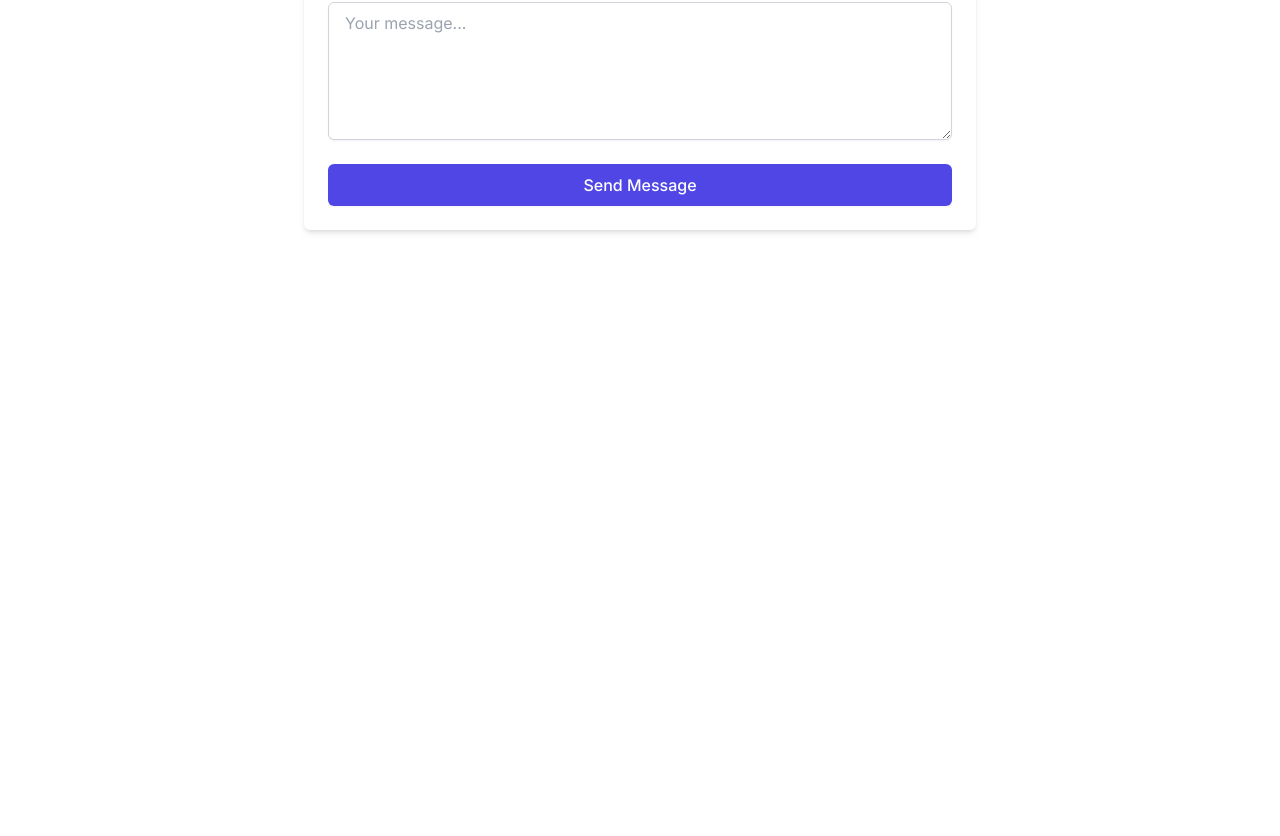
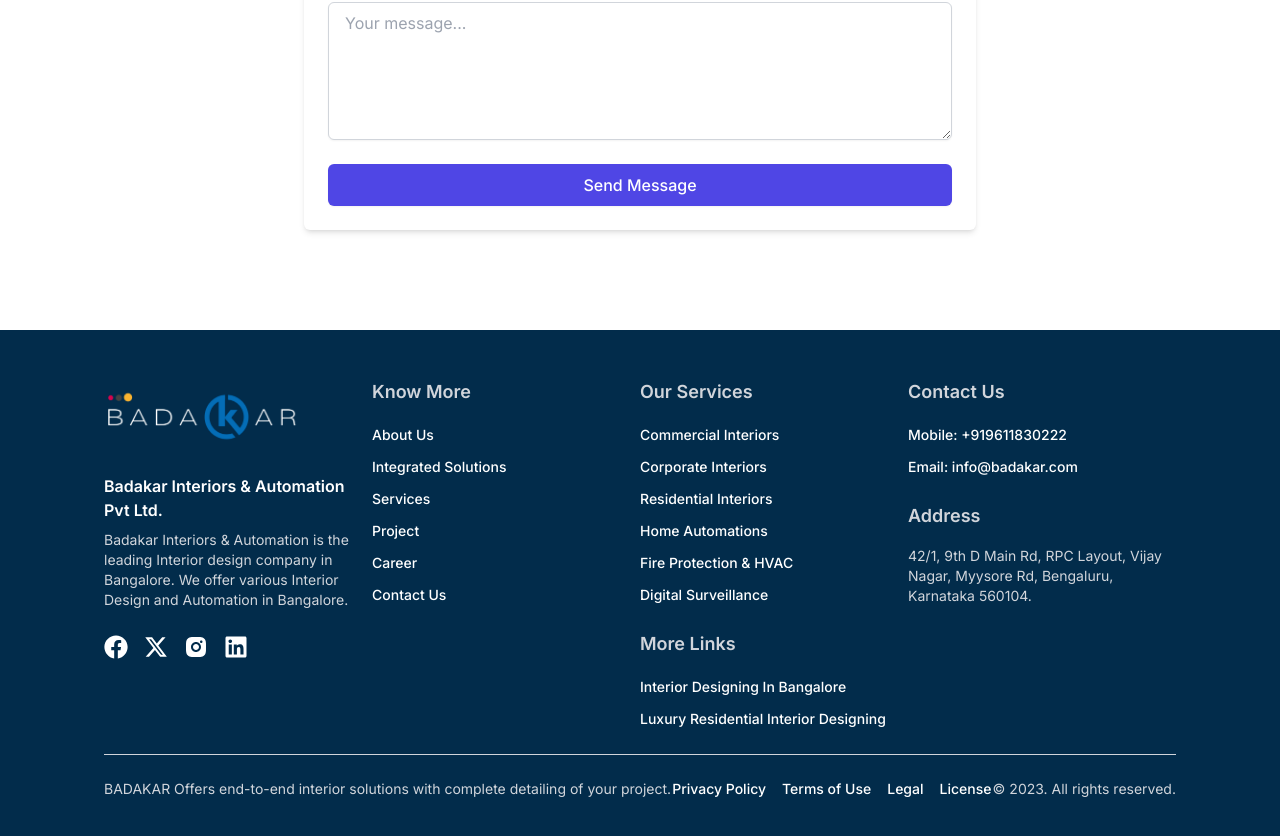
Before and after one commit to Hasib072/badakar-revamped, a React (Vite) app: page /contact in a window 1280 px wide. Shown: the part 518-1354 px from the top of the page. Before the commit the page ends 800 px from the top, so only its background shows below. Built offline with nearby package versions, Linux system fonts and the light colour scheme; a web font is replaced by a local one.

Commit message:
added Footer

```diff
--- a/src/App.jsx
+++ b/src/App.jsx
@@ -2,6 +2,7 @@
 import React from 'react';
 import { BrowserRouter as Router, Routes, Route } from 'react-router-dom'; // Ensure Routes and Route are imported
 import Navbar from './components/Navbar';
+import Footer from './components/Footer';
 import Home from './pages/Home';
 import About from './pages/About';
 import Services from './pages/Services';
@@ -21,6 +22,7 @@ function App() {
             <Route path="/contact" element={<Contact />} /> {/* Contact Page */}
           </Routes>
         </div>
+        <Footer />
       </div>
     </Router>
   );
--- /dev/null
+++ b/src/components/Footer.jsx
@@ -0,0 +1,140 @@
+// src/components/Footer.jsx
+import React from 'react';
+import { FaFacebook, FaLinkedin } from "react-icons/fa";
+import { FaXTwitter } from "react-icons/fa6";
+import { RiInstagramFill } from "react-icons/ri";
+import logo from '../assets/BadakarLogoFull.png'; // Adjust the path as necessary
+
+const Footer = () => {
+  return (
+    <footer className="bg-[#022c4b] text-white px-20 mt-[100px]">
+      <div className="container mx-auto px-6 py-12">
+        <div className="flex flex-wrap">
+          {/* Column 1: Logo and Description */}
+          <div className="w-full md:w-1/4 mb-8 md:mb-0 pr-5">
+            <img src={logo} alt="Badakar Interiors & Automation Pvt Ltd." className="relative w-60 mb-4 left-[-20px]" />
+            <h4 className="text-[1rem] font-semibold mb-2">Badakar Interiors & Automation Pvt Ltd.</h4>
+            <p className="text-gray-300 text-sm">
+              Badakar Interiors & Automation is the leading Interior design company in Bangalore. We offer various Interior Design and Automation in Bangalore.
+            </p>
+            {/* Social Media Icons */}
+            <div className='mt-6'>
+              <a href='https://www.facebook.com/badakarindia' className='text-white hover:text-blue-400 mr-4' target="_blank" rel="noopener noreferrer">
+                <FaFacebook className='inline text-2xl' />
+              </a>
+              <a href='https://x.com/i/flow/login?redirect_after_login=%2FBadakarInterio1' className='text-white hover:text-gray-800 mr-4' target="_blank" rel="noopener noreferrer">
+                <FaXTwitter className='inline text-2xl' />
+              </a>
+              <a href='https://www.instagram.com/badakarinteriors/' className='text-white hover:text-[#fd6431] mr-4' target="_blank" rel="noopener noreferrer">
+                <RiInstagramFill className='inline text-2xl' />
+              </a>
+              <a href='https://www.linkedin.com/company/badakar/' className='text-white hover:text-[#0882bd]' target="_blank" rel="noopener noreferrer">
+                <FaLinkedin className='inline text-2xl' />
+              </a>
+            </div>
+          </div>
+
+          {/* Column 2: Know More */}
+          <div className="w-full md:w-1/4 mb-8 md:mb-0">
+            <h4 className="text-lg font-semibold mb-4 text-gray-300">Know More</h4>
+            <ul>
+              <li className="mb-2">
+                <a href="/about" className="text-white hover:text-gray-100 text-sm">About Us</a>
+              </li>
+              <li className="mb-2">
+                <a href="/integrated-solutions" className="text-white hover:text-gray-100 text-sm">Integrated Solutions</a>
+              </li>
+              <li className="mb-2">
+                <a href="/services" className="text-white hover:text-gray-100 text-sm">Services</a>
+              </li>
+              <li className="mb-2">
+                <a href="/project" className="text-white hover:text-gray-100 text-sm">Project</a>
+              </li>
+              <li className="mb-2">
+                <a href="/Careers.html" className="text-white hover:text-gray-100 text-sm">Career</a>
+              </li>
+              <li>
+                <a href="/Contact.html" className=" text-white hover:text-gray-100 text-sm">Contact Us</a>
+              </li>
+            </ul>
+          </div>
+
+          {/* Column 3: Our Services */}
+          <div className="w-full md:w-1/4 mb-8 md:mb-0">
+            <h4 className="text-lg font-semibold mb-4 text-gray-300">Our Services</h4>
+            <ul>
+              <li className="mb-2">
+                <a href="#" className="hover:text-gray-100 text-sm text-white">Commercial Interiors</a>
+              </li>
+              <li className="mb-2">
+                <a href="#" className="hover:text-gray-100 text-sm text-white">Corporate Interiors</a>
+              </li>
+              <li className="mb-2">
+                <a href="#" className="hover:text-gray-100 text-sm text-white">Residential Interiors</a>
+              </li>
+              <li className="mb-2">
+                <a href="#" className="hover:text-gray-100 text-sm text-white">Home Automations</a>
+              </li>
+              <li className="mb-2">
+                <a href="#" className="hover:text-gray-100 text-sm text-white">Fire Protection & HVAC</a>
+              </li>
+              <li>
+                <a href="#" className="hover:text-gray-100 text-sm text-white">Digital Surveillance</a>
+              </li>
+            </ul>
+            <h4 className="text-lg font-semibold mt-6 mb-4 text-gray-300 ">More Links</h4>
+            <ul>
+              <li className="mb-2">
+                <a href="#" className="hover:text-gray-100 text-sm text-white">Interior Designing In Bangalore</a>
+              </li>
+              <li>
+                <a href="#" className="hover:text-gray-100 text-sm text-white">Luxury Residential Interior Designing</a>
+              </li>
+            </ul>
+          </div>
+
+          {/* Column 4: Contact Us */}
+          <div className="w-full md:w-1/4">
+            <h4 className="text-lg font-semibold mb-4 text-gray-300">Contact Us</h4>
+            <ul>
+              <li className="mb-2">
+                <a href="#" className="hover:text-gray-100 text-sm text-white">Mobile: +919611830222</a>
+              </li>
+              <li>
+                <a href="mailto:info@badakar.com" className="hover:text-gray-100 text-sm text-white">Email: info@badakar.com</a>
+              </li>
+            </ul>
+            <h4 className="text-lg font-semibold mt-6 mb-4 text-gray-300 " >Address</h4>
+            <p className="text-sm text-gray-300">
+              42/1, 9th D Main Rd, RPC Layout, Vijay Nagar, Myysore Rd, Bengaluru, Karnataka 560104.
+            </p>
+          </div>
+        </div>
+
+        {/* Footer Bottom */}
+        <hr className="my-6 border-gray-300" />
+        <div className="flex flex-col md:flex-row justify-between items-center">
+          {/* Left: Company Motto */}
+          <p className="text-sm text-gray-300 mb-4 md:mb-0">
+            BADAKAR Offers end-to-end interior solutions with complete detailing of your project.
+          </p>
+
+          {/* Middle: Legal Links */}
+          <div className="flex space-x-4">
+            <a href="/Privacy-policy.html" className="text-sm hover:text-gray-100 text-white">Privacy Policy</a>
+            <a href="/Terms-of-uses.html" className="text-sm hover:text-gray-100 text-white">Terms of Use</a>
+            <a href="/Legal.html" className="text-sm hover:text-gray-100 text-white">Legal</a>
+            <a href="#" className="text-sm hover:text-gray-100 text-white">License</a>
+          </div>
+
+          {/* Right: Copyright */}
+          <p className="text-sm text-gray-300 mt-4 md:mt-0">
+            &copy; 2023. All rights reserved.
+          </p>
+        </div>
+      </div>
+    </footer>
+  );
+};
+
+export default Footer;
```
